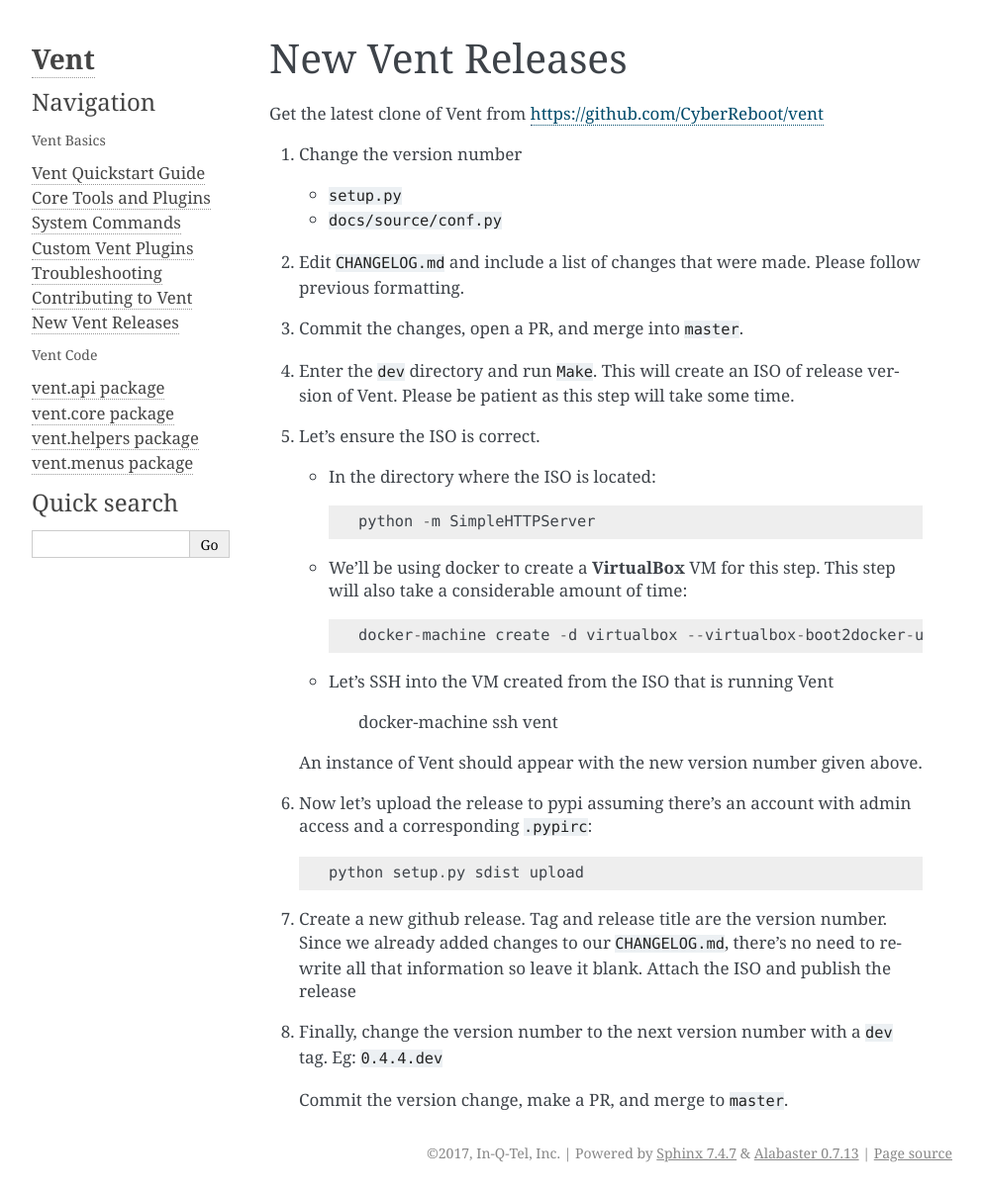
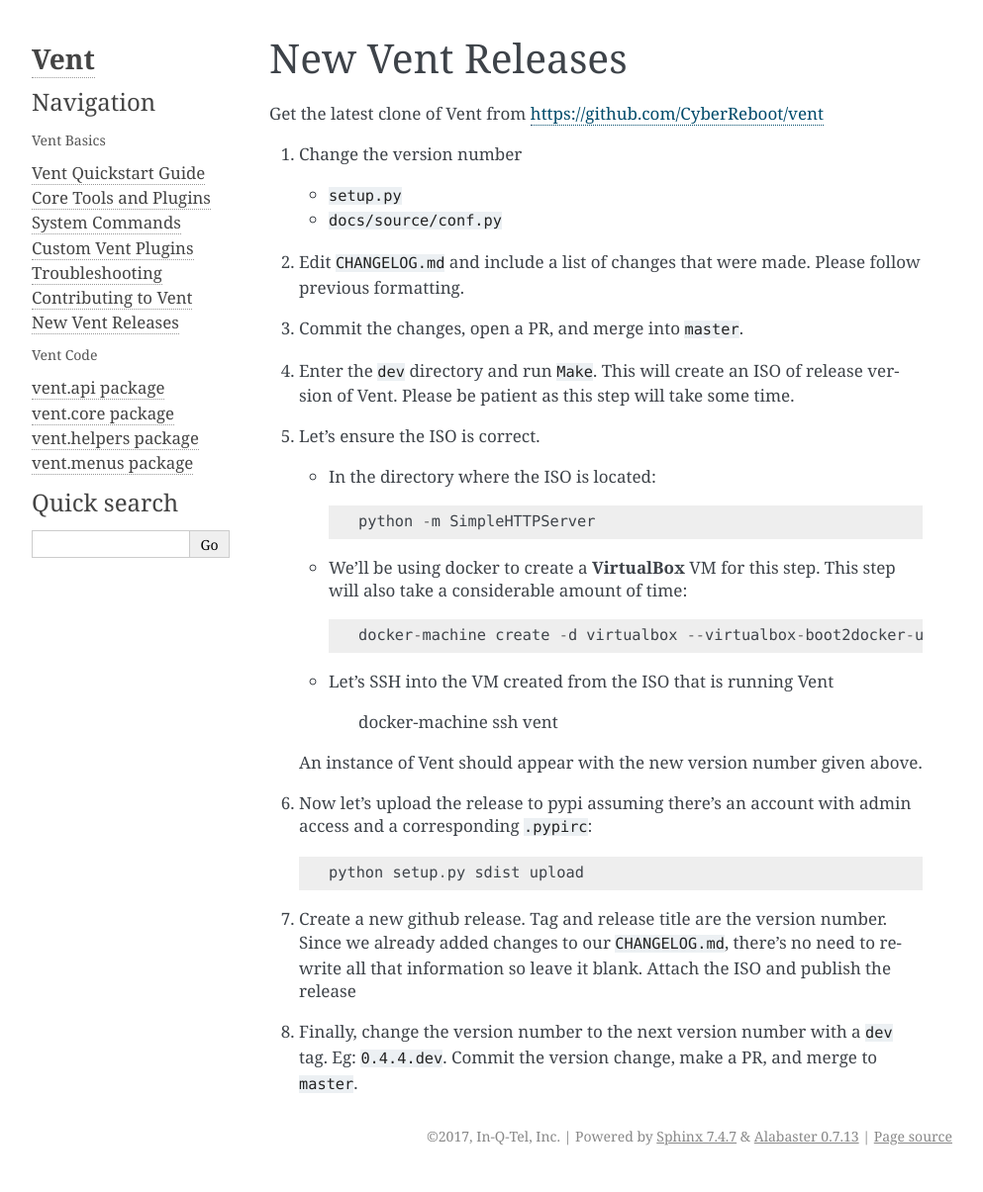
Before and after one commit to CyberReboot/vent, a Sphinx documentation site: the page built from docs/source/new_release.rst, in a window 1280 px wide. Shown: the whole page at 99% size, without its empty margins (148-1141 px from the left). Built offline with Sphinx 7.4.7, drawn with Linux system fonts in a browser that asks for light colours; pages that are not in the unit, such as notebooks, are missing from menus; part of the change alters nothing that is shown.

```diff
--- a/docs/source/new_release.rst
+++ b/docs/source/new_release.rst
@@ -8,13 +8,17 @@ Get the latest clone of Vent from https://github.com/CyberReboot/vent
    - ``setup.py``
    - ``docs/source/conf.py``
 
+
 2. Edit ``CHANGELOG.md`` and include a list of changes that were made. Please
    follow previous formatting.
 
+
 3. Commit the changes, open a PR, and merge into ``master``.
+
 
 4. Enter the ``dev`` directory and run ``Make``. This will create an ISO of
    release version of Vent. Please be patient as this step will take some time.
+
 
 5. Let's ensure the ISO is correct.
 
@@ -33,17 +37,17 @@ Get the latest clone of Vent from https://github.com/CyberReboot/vent
 
    An instance of Vent should appear with the new version number given above.
 
+
 6. Now let's upload the release to pypi assuming there's an account with admin
    access and a corresponding ``.pypirc``::
 
      python setup.py sdist upload
 
+
 7. Create a new github release. Tag and release title are the version number.
    Since we already added changes to our ``CHANGELOG.md``, there's no need to
    rewrite all that information so leave it blank. Attach the ISO and publish the release
 
+
 8. Finally, change the version number to the next version number with a ``dev``
-   tag.
-   Eg: ``0.4.4.dev``
-
-   Commit the version change, make a PR, and merge to ``master``.
+   tag. Eg: ``0.4.4.dev``. Commit the version change, make a PR, and merge to ``master``.
```
